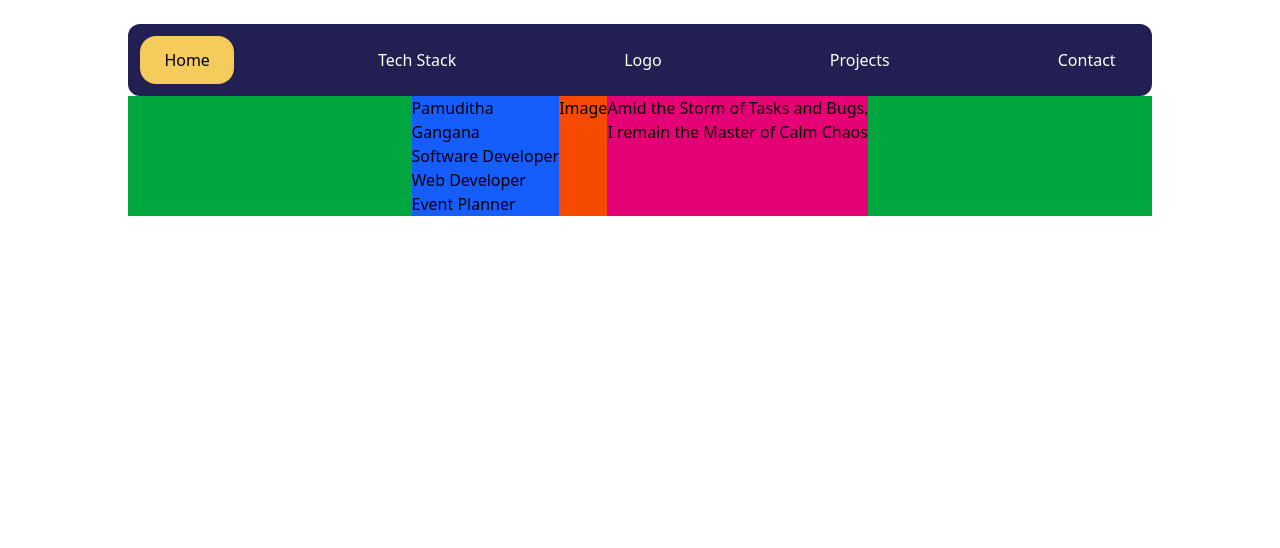
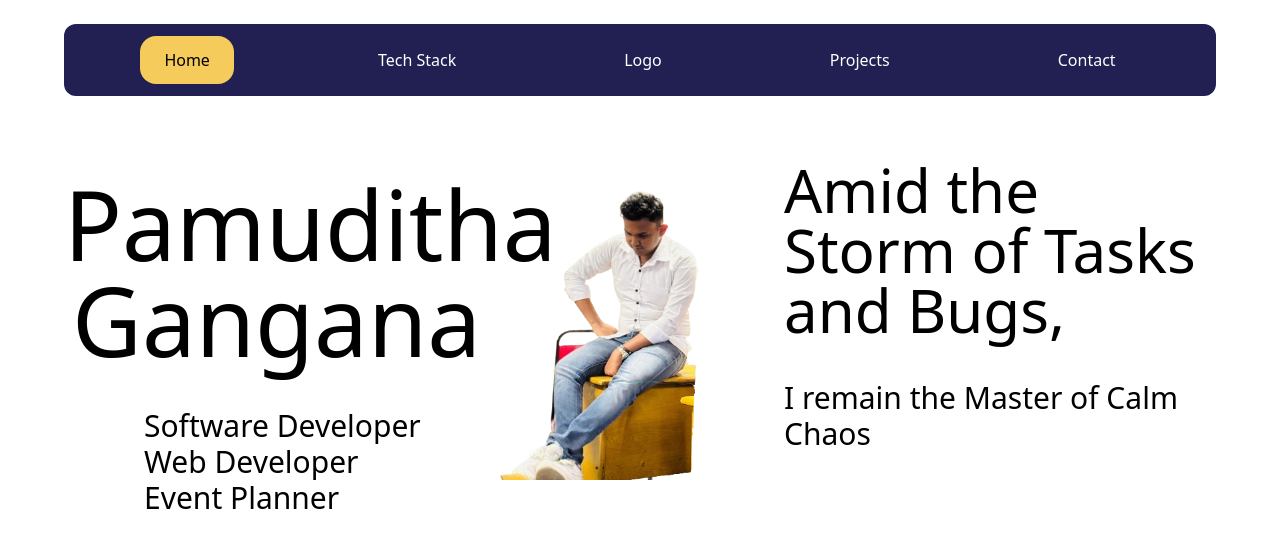
Before and after one commit to PamudithaGa/portfolio, a React (Vite) app: page / in a window 1280 px wide. Shown: the top 548 px of the page. Built offline with nearby package versions, Linux system fonts and the light colour scheme.

Commit message:
Hero Section Update

```diff
--- a/src/App.tsx
+++ b/src/App.tsx
@@ -12,10 +12,10 @@ function App() {
 
   return (
     <>
-      <section className="w-[80%] ml-[10%]">
+      <section className="w-[90%] ml-[5%]">
         <Navbar />
       </section>
-      <section className="w-[80%] ml-[10%] h-[90%]">
+      <section className="w-[90%] ml-[5%] h-[100%]">
         <Hero />
       </section>
       <section></section>
@@ -23,6 +23,7 @@ function App() {
       <section></section>
       <section></section>
       <section></section>
+
     </>
   );
 }
--- a/src/components/Hero.tsx
+++ b/src/components/Hero.tsx
@@ -1,24 +1,28 @@
 import React from "react";
+
+import heroImage from "../assets/1st.png"
 
 const Hero: React.FC = () => {
   return (
-    <div className="bg-red-600">
-      <div className="bg-green-600 flex justify-center w-full">
-        <div className="bg-blue-600 w-[1/3]">
-          <div>
+    <div className=" h-full">
+      <div className=" flex justify-center w-full">
+        <div className=" w-3/8 flex flex-col justify-center">
+          <div className="mt-20 text-8xl">
             <h2 className="">Pamuditha</h2>
-            <h2>Gangana</h2>
+            <h2 className="ml-2">Gangana</h2>
           </div>
-          <div>
+          <div className="text-3xl mt-10 ml-20">
             <h3>Software Developer</h3>
             <h3>Web Developer</h3>
             <h3>Event Planner</h3>
           </div>
         </div>
-        <div className="bg-orange-600 w-[1/3]">Image</div>
-        <div className="bg-pink-600 w-[1/3]">
-          <p>Amid the Storm of Tasks and Bugs, </p>
-          <p>I remain the Master of Calm Chaos</p>
+        <div className=" w-2/8"><img src={heroImage} alt="" /></div>
+        <div className=" w-3/8 flex items-center justify-center">
+          <div>
+            <p className="text-6xl ">Amid the Storm of Tasks and Bugs, </p>
+            <p className="text-3xl mt-10">I remain the Master of Calm Chaos</p>
+          </div>
         </div>
       </div>
     </div>
```
Also changed, not shown: src/assets/1st.png (added).
